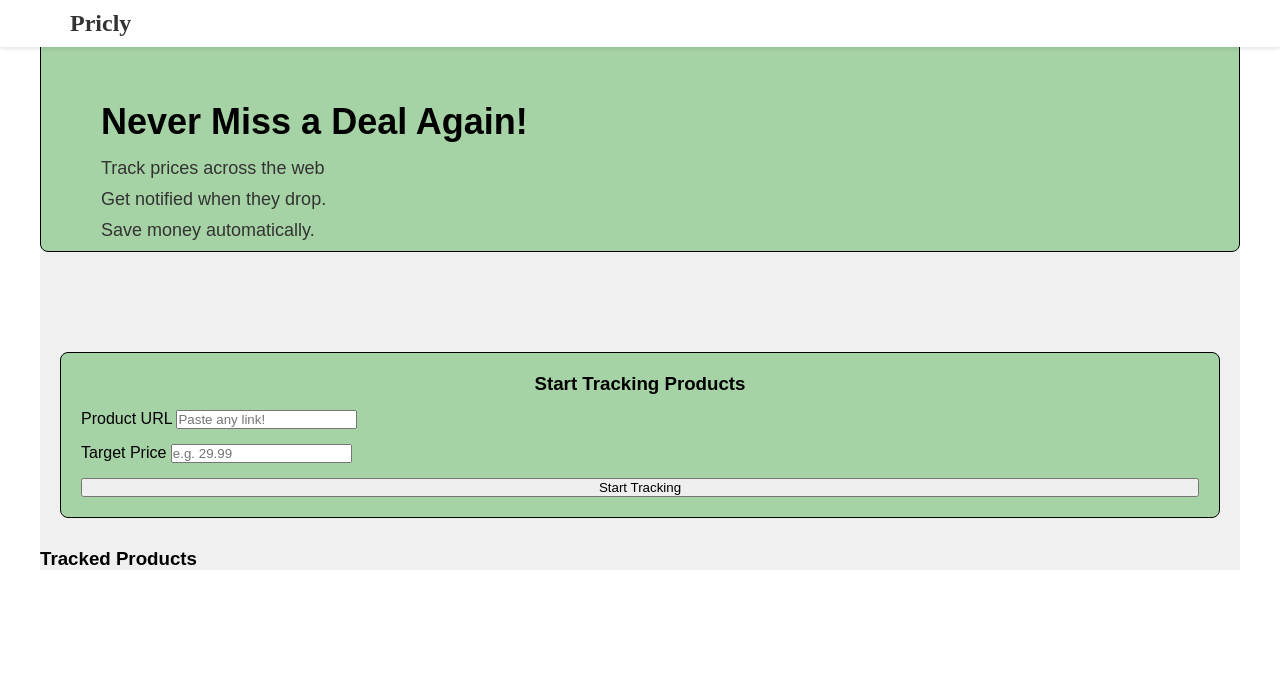
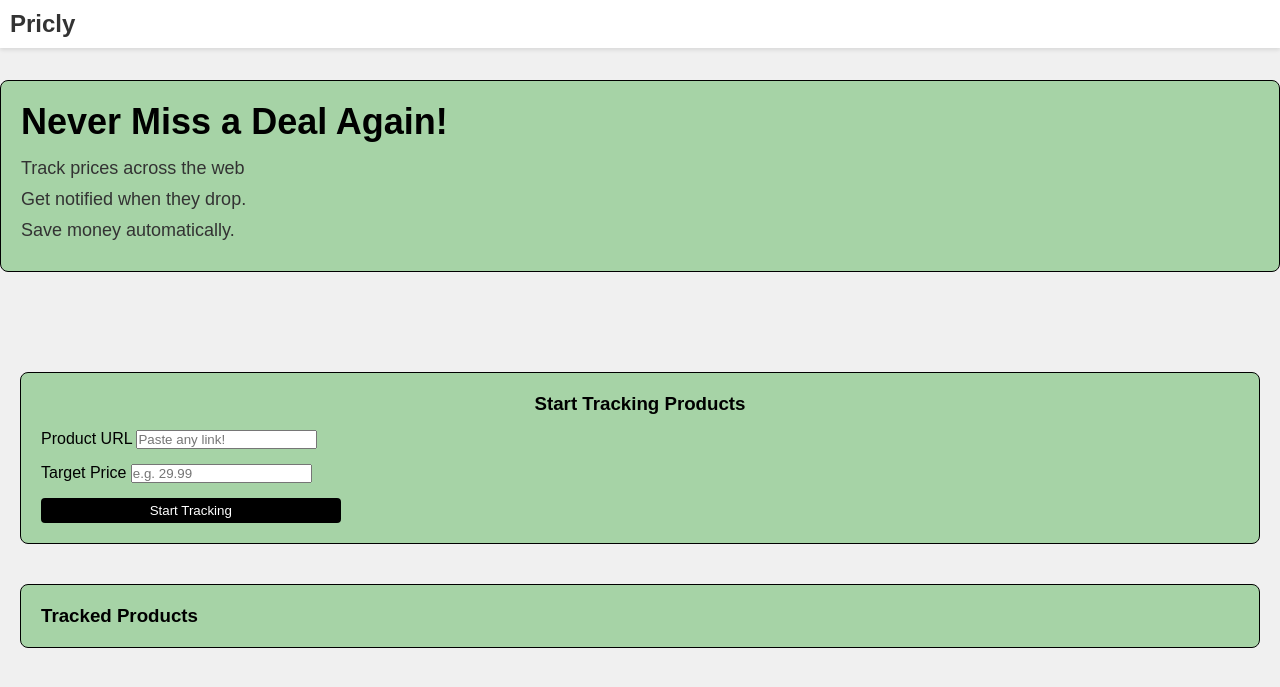
Before and after one commit to Uneeb-Ashfaq/Pricly, a Flask app: page / in a window 1280 px wide. Shown: the top 687 px of the page. Run offline with Flask 3, Linux system fonts and the light colour scheme.

Commit message:
Fixed Format

```diff
--- a/static/css/main.css
+++ b/static/css/main.css
@@ -1,6 +1,3 @@
-
-
-
 
 /* Reset margins & paddings for all elements */
 * {
@@ -13,12 +10,16 @@ html {
     scroll-behavior: smooth;
 }
 
+body {
 
-main {
-    max-width: 1200px;
-    margin: 0 auto;
     font-family: Arial, sans-serif;
     background-color: rgb(240, 240, 240);
+}
+main {
+    max-width: 100%;
+    margin: 0 auto;
+    padding-top: 80px;
+
 }
 
 
@@ -35,10 +36,9 @@ header {
 header h1 {
     font-size: 24px;
     color: #333333;
-    margin-left: 60px;
 }
 .hero-section {
-    padding: 20;
+    padding: 20px;
     background: rgb(166, 211, 166);
     border-radius: 8px;
     border: 1px solid #000000;
@@ -46,15 +46,12 @@ header h1 {
 }
 
 .hero-section h2 {
-    margin-left: 60px;
-    margin-top: 100px;
     margin-bottom: 15px;
     font-size: 36px;
 
 }
 
 .hero-section p {
-    margin-left: 60px;
     margin-bottom: 10px;
     font-size: 18px;
     color: #333333;
@@ -79,3 +76,24 @@ header h1 {
     gap: 15px;
     margin-top: 15px;
 }
+
+.tracked-products-section {
+    margin-top: 40px;
+    background-color: rgb(166, 211, 166);
+    padding: 20px;
+    border-radius: 8px;
+    margin-bottom: 30px;
+    margin-right: 20px;
+    margin-left: 20px;
+    border: 1px solid #000000;
+}
+
+button {
+    padding: 5px;
+    background-color: #000000;
+    color: white;
+    border: none;
+    border-radius: 4px;
+    cursor: pointer;
+    width: 25%;
+}
```
